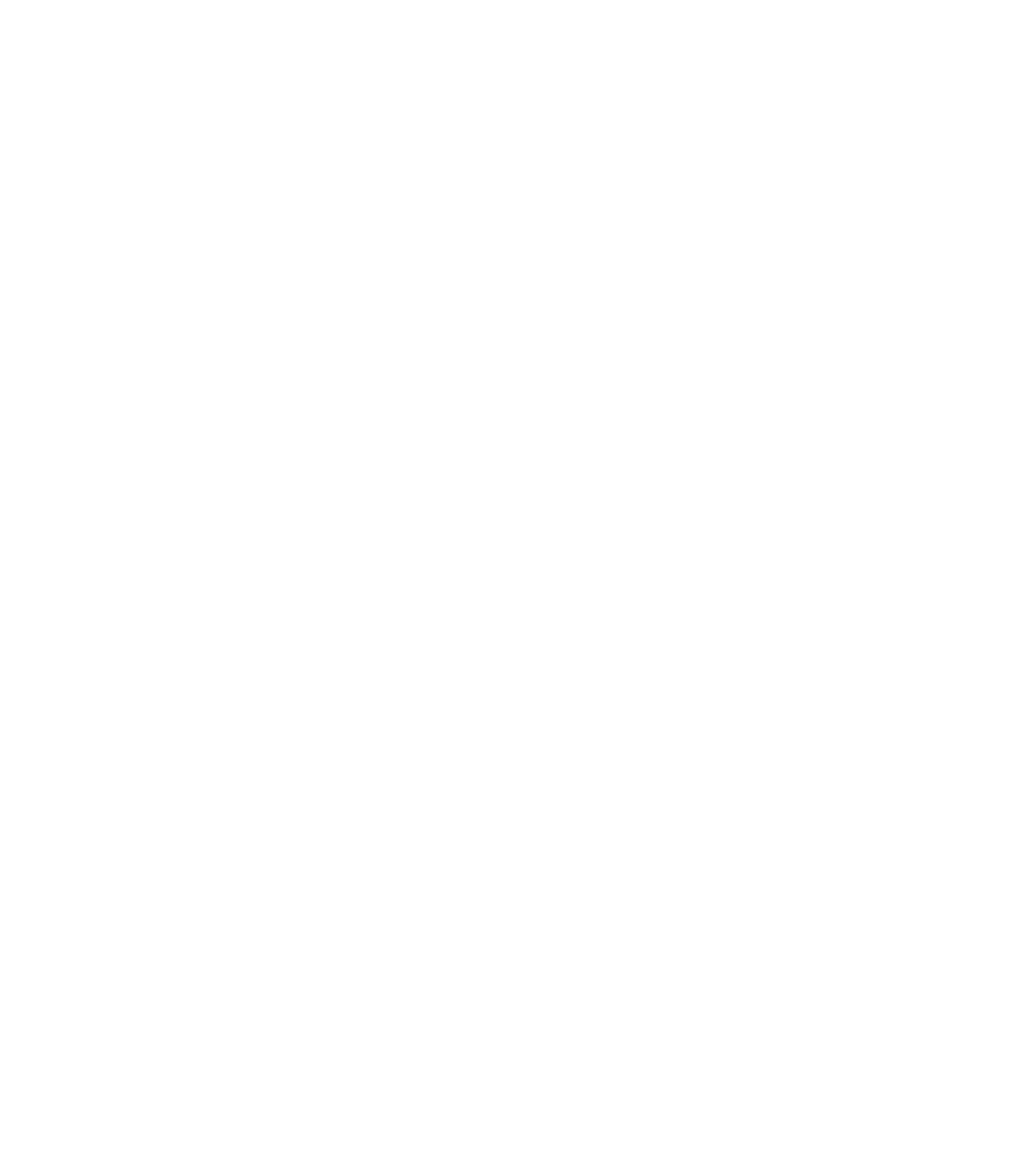
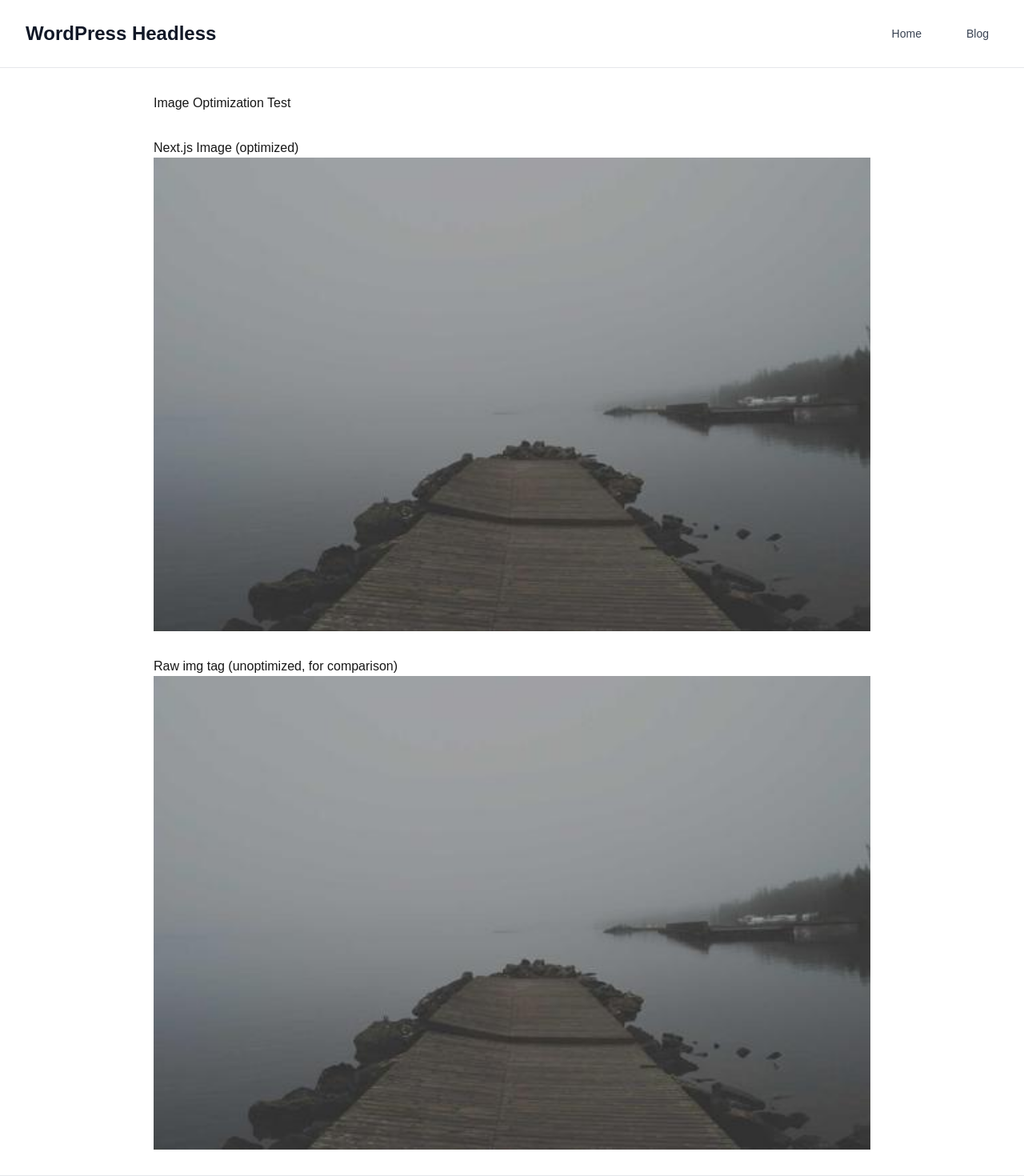
Before and after one commit to miriamgoldman/miriam-wp-headless, a Next.js app: page /image-test in a window 1280 px wide. Before the commit this address had no page. Shown: the top 1470 px of the page at 80% size. Before the commit the page ends 800 px from the top, so only its background shows below. Built offline with nearby package versions, Linux system fonts and the light colour scheme.

Commit message:
static image page for testing

```diff
--- /dev/null
+++ b/app/image-test/page.tsx
@@ -0,0 +1,29 @@
+import Image from "next/image";
+
+export default function ImageTestPage() {
+  return (
+    <main style={{ maxWidth: 960, margin: "0 auto", padding: "2rem" }}>
+      <h1>Image Optimization Test</h1>
+
+      <section style={{ marginTop: "2rem" }}>
+        <h2>Next.js Image (optimized)</h2>
+        <Image
+          src="/oceanWave.jpg"
+          alt="Ocean wave"
+          width={960}
+          height={640}
+          style={{ width: "100%", height: "auto" }}
+        />
+      </section>
+
+      <section style={{ marginTop: "2rem" }}>
+        <h2>Raw img tag (unoptimized, for comparison)</h2>
+        <img
+          src="/oceanWave.jpg"
+          alt="Ocean wave"
+          style={{ width: "100%", height: "auto" }}
+        />
+      </section>
+    </main>
+  );
+}
```
Also changed, not shown: public/oceanWave.jpg (added).
